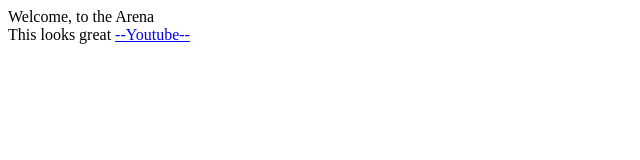
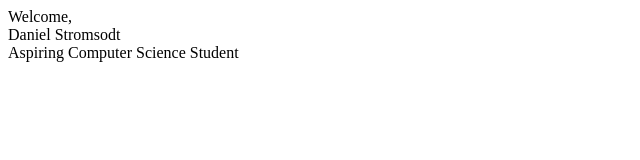
Before and after one commit to stromsodt/portfolio_website, a plain HTML site: page index.html in a window 1280 px wide. Shown: the whole page, without its empty margins (0-640 px from the left). Drawn offline with Linux system fonts and the light colour scheme.

Commit message:
portfolio now

```diff
--- a/index.html
+++ b/index.html
@@ -2,17 +2,17 @@
 <html lang="en">
 <meta charset="UTF-8"/>
 <title>
-    Generic
+    Daniel Stromsodt - Portfolio
 </title>
 <head>
-    Welcome, to the Arena
+    Welcome,
 </head>
 <br>
 <div>
     <body>
-        This looks great
-        <a href=" https://www.youtube.com">
-            --Youtube--
+        Daniel Stromsodt
+        <br/>
+        Aspiring Computer Science Student
         </a>
      </body>
 </div>
```
Also changed, not shown: style.css (line endings or trailing spaces).
